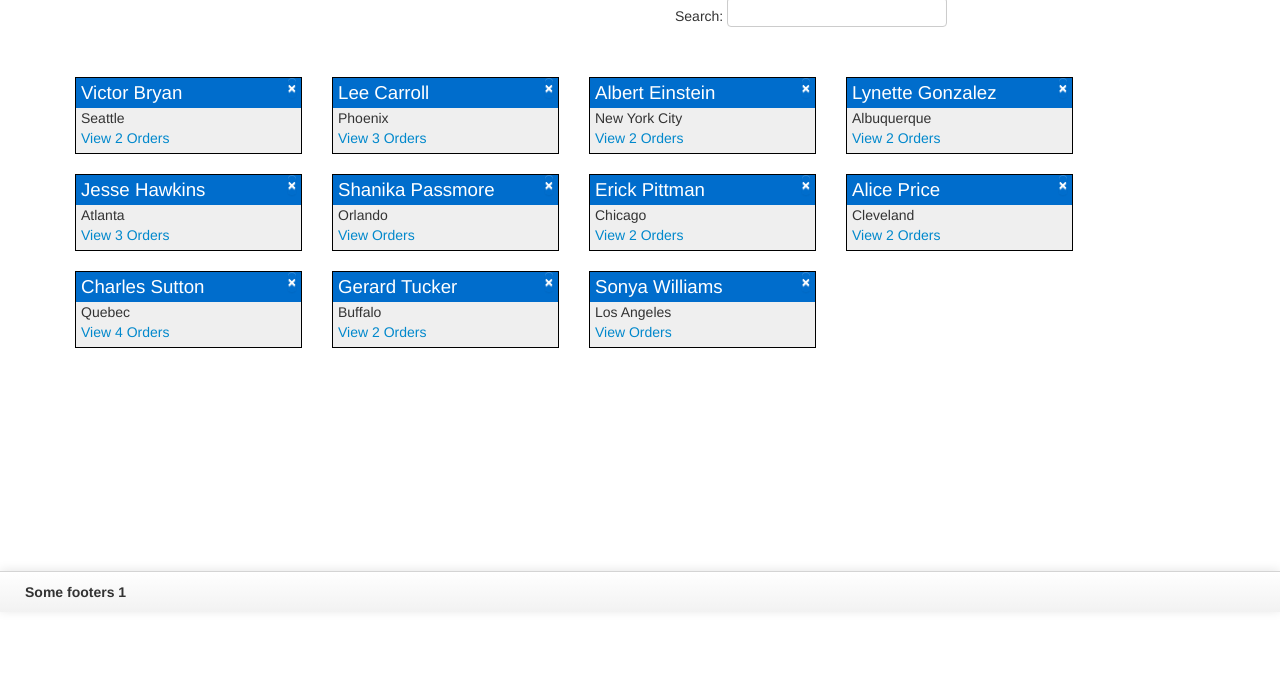
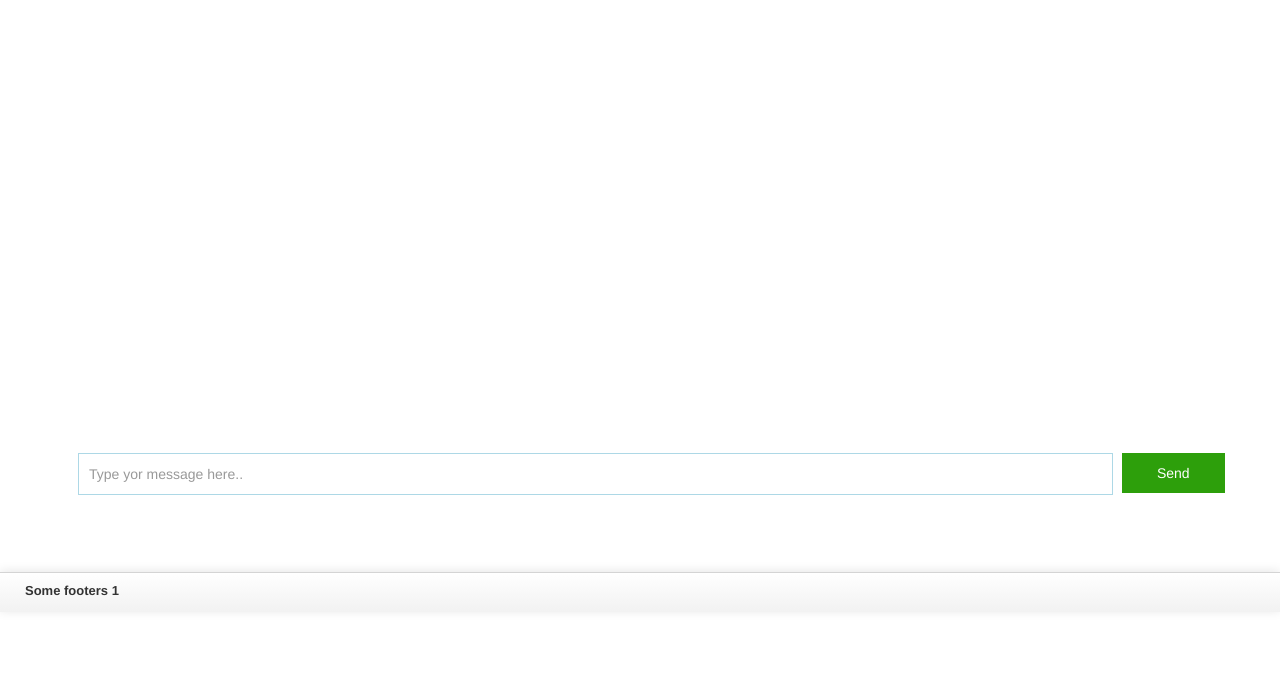
Before and after one commit to rocklaam/1stChatApp_byNodejs, a website: page index.html at #/chat in a window 1280 px wide. Shown: the part 188-870 px from the top of the page. Before the commit the page ends 800 px from the top, so only its background shows below. Drawn offline with nearby package versions, Linux system fonts and the light colour scheme.

Commit message:
Question 5 and chat UI

```diff
--- a/app/app.js
+++ b/app/app.js
@@ -14,11 +14,17 @@ app.config(function ($routeProvider) {
             controller: 'CustomerOrdersController',
             templateUrl: '/app/views/customerOrders.html'
         })
-        //Define a route that has a route parameter in it (:customerID)
+        //Define a route that has a route parameter in it (:orders)
         .when('/orders',
         {
             controller: 'OrdersController',
             templateUrl: '/app/views/orders.html'
         })
+        //Define a route that has a route parameter in it (:chat)
+        .when('/chat',
+        {
+            controller: 'OrdersController',
+            templateUrl: '/app/views/chat.html'
+        })
         .otherwise({ redirectTo: '/customers' });
 });
--- /dev/null
+++ b/app/views/chat.html
@@ -0,0 +1,9 @@
+<div class="customers view">
+    <ul id="messages" data-ng-model="messages"></ul>
+    <span id="notifyUser" data-ng-model="notifyUser"></span>
+    <form id="form" action="" ng-submit="submitfunction();">
+        <input type="hidden" id="user" value="" data-ng-model="user" />
+        <input id="m" autocomplete="off" ng-onkeyup="notifyTyping();" data-ng-model="m" placeholder="Type yor message here.." />
+        <input type="submit" id="button" value="Send" />
+    </form>
+</div>
--- a/index.html
+++ b/index.html
@@ -6,6 +6,7 @@
     <link href="public/css/bootstrap.min.css" rel="stylesheet" />
     <link href="public/css/bootstrap-responsive.min.css" rel="stylesheet" />
     <link href="public/css/customerManagementStyles.css" rel="stylesheet" />
+    <link href="public/css/chat.css" rel="stylesheet" />
 </head>
 
 <body>
@@ -14,7 +15,7 @@
         <div class="navbar-inner">
             <div class="container">
                 <a class="brand " href="#/">
-                    <img src="Content/Images/people.png" alt="logo"> Customer Manager
+                    <img src="public/images/people.png" alt="logo"> Customer Manager
                 </a>
                 <ul class="nav nav-pills" data-ng-controller="NavbarController">
                     <li data-ng-class="{'active':getClass('/customers')}"><a href="#/customers">Customers</a></li>
@@ -51,6 +52,7 @@
 
     <!-- UI Libs -->
     <script src="public/js/bootstrap.js"></script>
+    <script src="public/js/socket.io-1.2.0.js"></script>
 
 
     <!-- App libs -->
--- /dev/null
+++ b/public/css/chat.css
@@ -0,0 +1,45 @@
+* {
+    margin: 0; padding: 0; box-sizing: border-box;
+}
+body {
+    font: 13px Helvetica, Arial;
+}
+form {
+    background: #FFF;
+    padding: 3px;
+    position: relative;
+    bottom: 0;
+    width: 100%;
+    height: 90vh;
+}
+form input {
+    border: 0;
+    padding: 10px;
+    width: 90%;
+    margin-right: .5%;
+    top: 80%;
+    position: absolute;
+    border: 1px groove lightblue;
+}
+form #button {
+    color:#FFF;
+    background: #2D9F0B;
+    border: none;
+    padding: 10px;
+    width: 9%;
+    top: 80%;
+    left: 91%;
+    position: absolute;
+}
+#messages {
+    list-style-type: none;
+    margin: 0;
+    padding: 0;
+}
+#messages li { padding: 5px 10px; }
+#messages li:nth-child(odd) { background: #eee; }
+#notifyUser {
+    position: fixed;
+    bottom: 42px;
+    width: 100%;
+}
```
Lines whose indentation alone changed are shown as unchanged.
